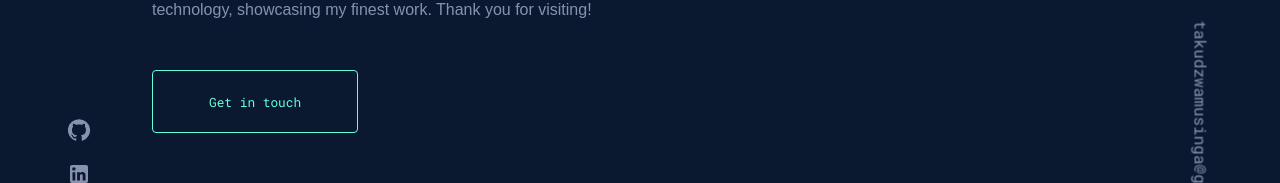
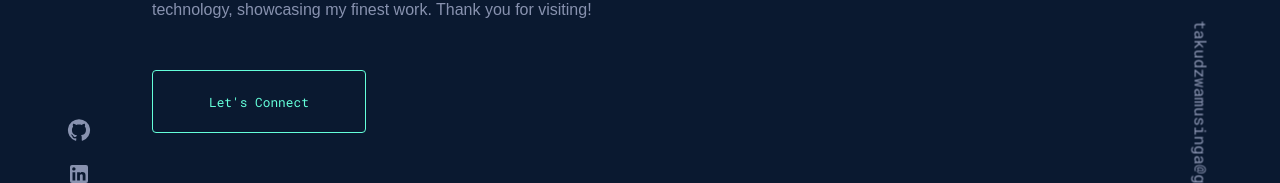
Before and after one commit to Amen-Musingarimi/portfolio, a React (Create React App) app: page /#home in a window 1280 px wide. Before the commit this address led to /#contact. Shown: the part 460-643 px from the top of the page. Built offline with nearby package versions, Linux system fonts and the light colour scheme.

Commit message:
Fix connect button

```diff
--- a/src/pages/Home.js
+++ b/src/pages/Home.js
@@ -13,13 +13,20 @@ const Home = () => (
         sx={{
           color: '#8892af',
           m: {
-            xxs: 1, xs: 4, md: 6, lg: 8, xl: 0,
+            xxs: 1,
+            xs: 4,
+            md: 6,
+            lg: 8,
+            xl: 0,
           },
           display: 'flex',
           flexDirection: 'column',
           justifyContent: 'center',
           height: {
-            xxs: '85vh', xs: '65vh', md: '100vh', xxl: '80vh',
+            xxs: '85vh',
+            xs: '65vh',
+            md: '100vh',
+            xxl: '80vh',
           },
         }}
       >
@@ -87,7 +94,7 @@ const Home = () => (
           }}
           className="btn"
         >
-          Get in touch
+          Let&apos;s Connect
         </Link>
       </Grid>
     </Grid>
```
